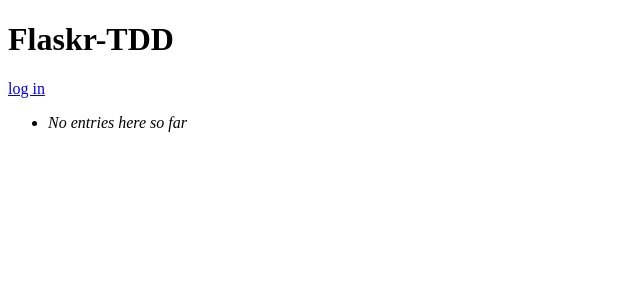
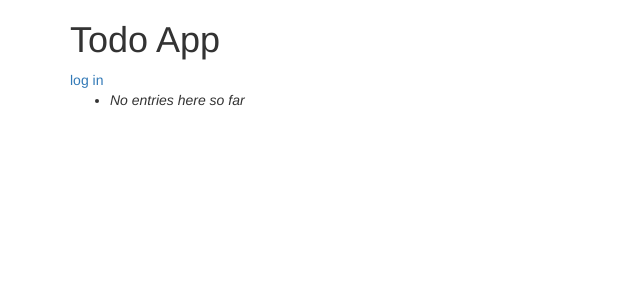
Before and after one commit to sabdhagiri/todo-app, a Flask app: page / in a window 1280 px wide. Shown: the top 300 px of the page, without its empty margins (0-640 px from the left). Run offline with Flask 2, Linux system fonts and the light colour scheme; data that the repository does not hold is empty; some libraries are stand-ins or nearby versions.

Commit message:
rename the application title
Change-Id: Iba8bd37e1c3a77d268392cdb69a5f098cc61097f

```diff
--- a/templates/index.html
+++ b/templates/index.html
@@ -2,16 +2,16 @@
 <html>
   <head>
     <title>Flaskr-TDD | Entries</title>
-    <!--
+
     <link href="http://netdna.bootstrapcdn.com/bootstrap/3.0.0/css/bootstrap.min.css" rel="stylesheet" media="screen">
-    -->
+
     <script src="http://code.jquery.com/jquery-1.10.2.min.js"></script>
     <script src="http://netdna.bootstrapcdn.com/bootstrap/3.0.0/js/bootstrap.min.js"></script>
     <script type=text/javascript src="{{url_for('static', filename='main.js') }}"></script>
   </head>
   <body>
     <div class="container">
-      <h1>Flaskr-TDD</h1>
+      <h1>Todo App</h1>
       {% if not session.logged_in %}
         <a href="{{ url_for('login') }}">log in</a>
       {% else %}
--- a/templates/login.html
+++ b/templates/login.html
@@ -2,16 +2,16 @@
 <html>
   <head>
     <title>Flaskr-TDD | Entries</title>
-    <!--
+
     <link href="http://netdna.bootstrapcdn.com/bootstrap/3.0.0/css/bootstrap.min.css" rel="stylesheet" media="screen">
-    -->
+
     <script src="http://code.jquery.com/jquery-1.10.2.min.js"></script>
     <script src="http://netdna.bootstrapcdn.com/bootstrap/3.0.0/js/bootstrap.min.js"></script>
     <script type=text/javascript src="{{url_for('static', filename='main.js') }}"></script>
   </head>
   <body>
     <div class="container">
-      <h1>Flaskr</h1>
+      <h1>Todo App</h1>
       {% for message in get_flashed_messages() %}
         <div class="flash">{{ message }}</div>
       {% endfor %}
```
